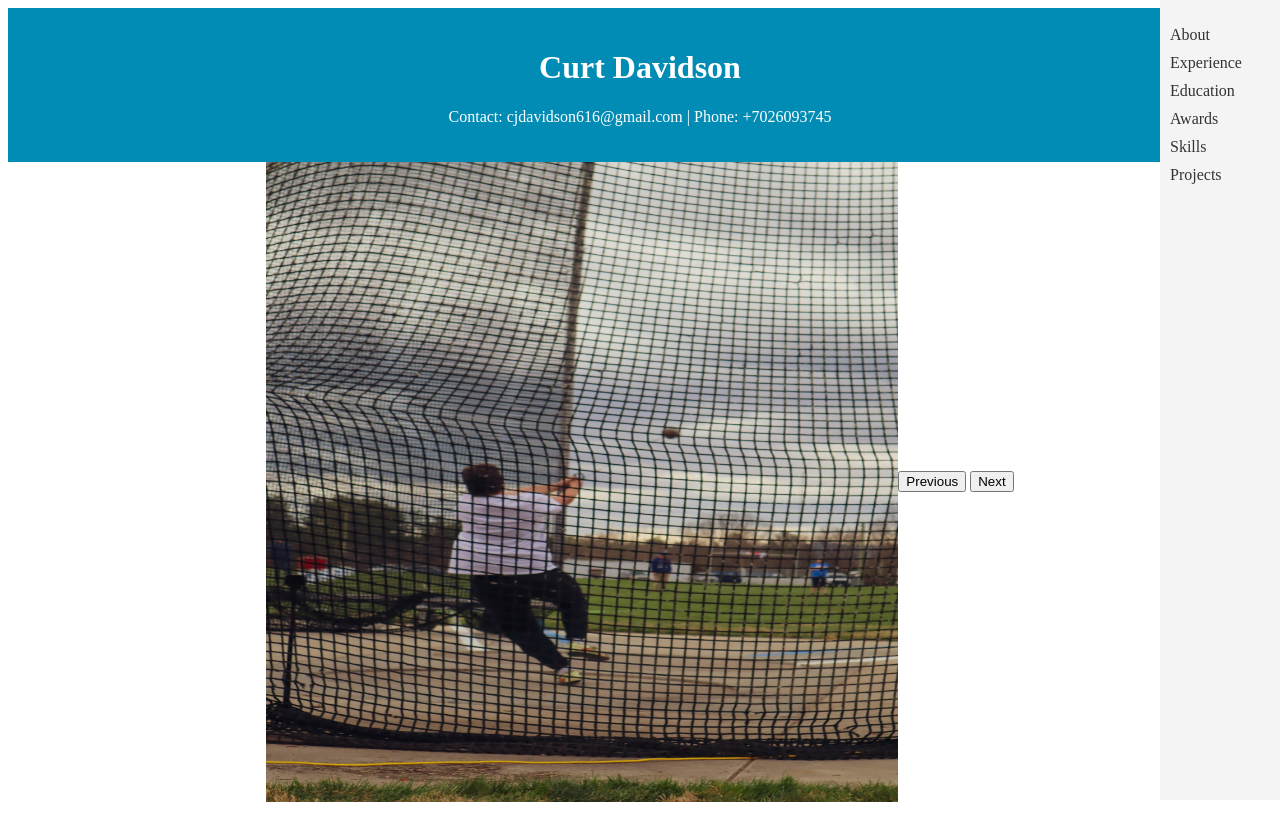
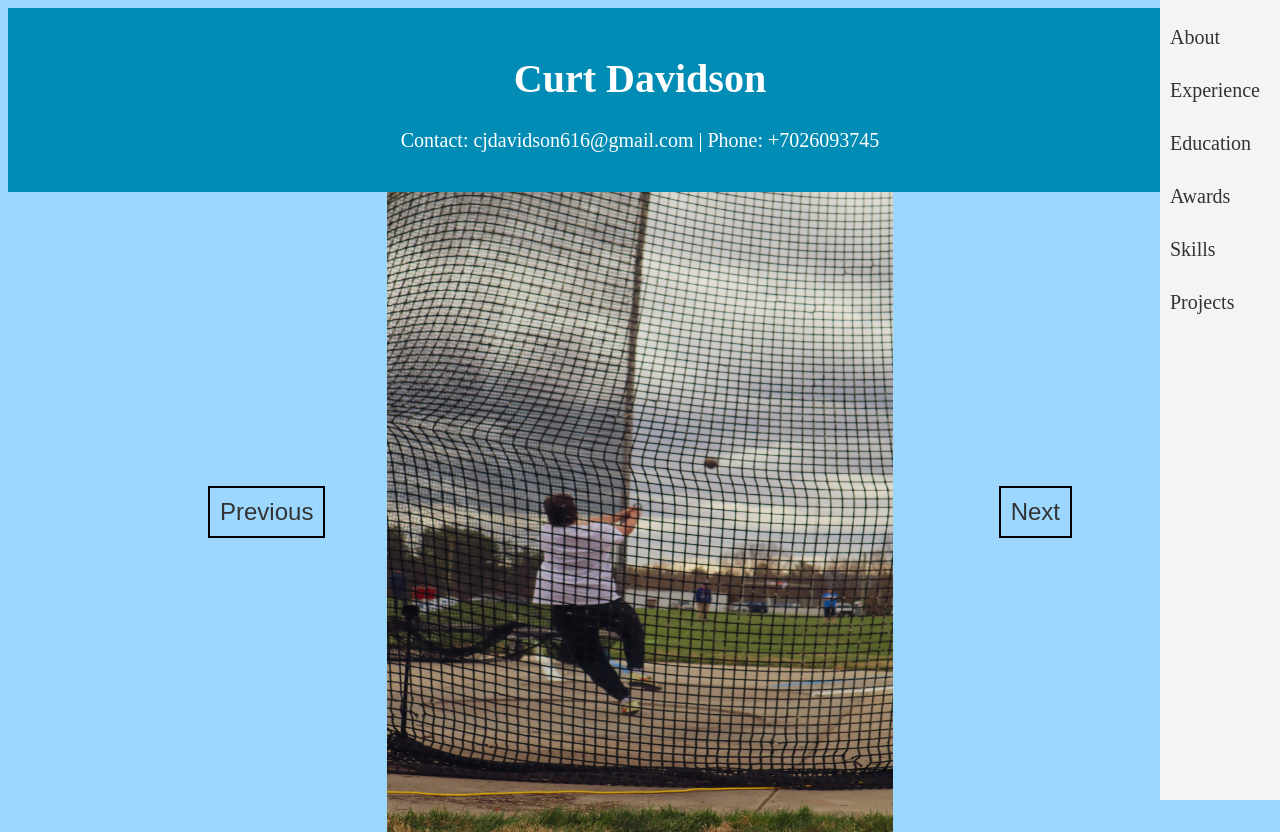
Before and after one commit to CJthrows/AOTW, a plain HTML site: page index.html in a window 1280 px wide. Before the commit the page ends 802 px from the top, so only its background shows below. Drawn offline with Linux system fonts and the light colour scheme.

Commit message:
Update style.css

```diff
--- a/style.css
+++ b/style.css
@@ -2,12 +2,23 @@ html {
   height: 100%;
   width: 100%;
 }
+
+body {
+  background-color: #9cd7ff;
+}
+
 
 header {
   background-color: #008cb4;
   color: white;
   padding: 20px;
   text-align: center;
+}
+
+.header-content {
+  max-width: 800px;
+  margin: 0 auto;
+  font-size: 20px;
 }
 
 nav {
@@ -29,9 +40,16 @@ li {
   margin-bottom: 10px;
 }
 
+nav ul li {
+  margin-bottom: 30px;
+}
+
+
 a {
   text-decoration: none;
   color: #333;
+  font-size: 20px;
+  margin-bottom: 10px;
 }
 
 a:hover {
@@ -47,13 +65,43 @@ a:hover {
 }
 
 .collage img {
-    max-width: 200%;
+  max-width: 100%;
   max-height: 100%;
   display: none;
-    width: 50%;
+  width: 40%;
   height: auto;
 }
 
 .collage img.active {
   display: block;
 }
+
+.collage {
+  position: relative;
+  height: 80vh;
+  overflow: hidden;
+}
+
+.collage .controls {
+  position: absolute;
+  top: 50%;
+  transform: translateY(-50%);
+  display: flex;
+  justify-content: space-between;
+  width: 100%;
+  padding: 0 200px;
+  box-sizing: border-box;
+}
+
+.collage .controls button {
+  background: none;
+  font-size: 1.5rem;
+  padding: 10px;
+  cursor: pointer;
+  color: #333;
+  border: 2px solid black;
+}
+
+.collage .controls button:hover {
+  color: #007bff;
+}
```
Lines whose indentation alone changed are shown as unchanged.
